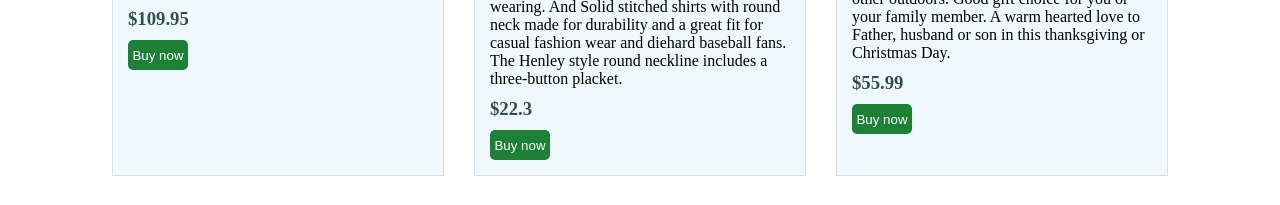
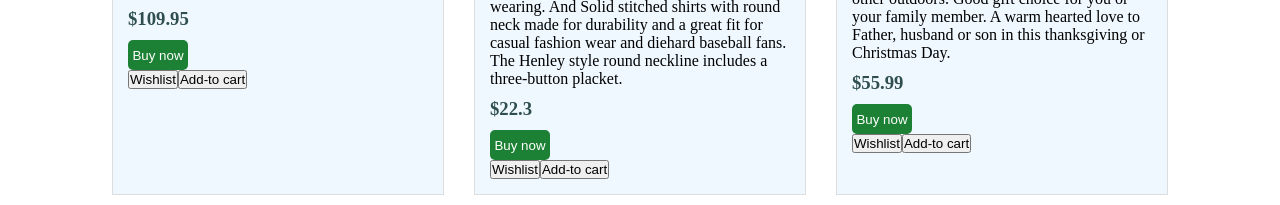
Before and after one commit to Nitika-kush/ecommerce, a React (Vite) app: page /product in a window 1280 px wide. Shown: the part 468-673 px from the top of the page. Built offline with nearby package versions, Linux system fonts and the light colour scheme; data requests are answered from the project's data file.

Commit message:
Add addToCart functinality in DataContext

```diff
--- a/src/Components/DataContext.jsx
+++ b/src/Components/DataContext.jsx
@@ -5,10 +5,30 @@ export const DataContext = createContext();
 
 export const DataProvider = ({ children }) => {
   const [data, setData] = useState([]);
-  const [user, setUser] = useState(null);  //  no user logged in
+  const [user, setUser] = useState(() => {
+    const savedUser = localStorage.getItem("user");
+    return savedUser ? JSON.parse(savedUser) : null;
+  }); // koi user pahle se login ho tb
+  const [cart, setCart] = useState(() => {
+    const savedCart = localStorage.getItem("cart");
+    return savedCart ? JSON.parse(savedCart) : [];
+  });
+  const [wishlist, setWishlist] = useState(() => {
+    const savedwishlist = localStorage.getItem("wishlist");
+    return savedwishlist ? JSON.parse(savedwishlist) : [];
+  });
+
+  useEffect(() => {
+    fetch("http://localhost:3000/products")
+    .then((response)=>(response.json()))
+    .then((data)=>setData(data))
+    .catch((error)=>console.error("product fetching error",error));
+  },[]);
+
   const navigate = useNavigate();
 
-  // Fetch the product data
+
+
   const getData = () => {
     fetch("http://localhost:3000/products")
       .then((response) => response.json())
@@ -21,7 +41,7 @@ export const DataProvider = ({ children }) => {
       });
   };
 
-  // Add new product to the list
+
   const newProductList = (newData) => {
     setData((prevData) => [...prevData, newData]);
 
@@ -34,9 +54,7 @@ export const DataProvider = ({ children }) => {
     });
   };
 
-
   const signupUser = (newUser) => {
-
     setUser((prevUser) => {
       const users = Array.isArray(prevUser) ? prevUser : [];
       return [...users, newUser];
@@ -51,15 +69,15 @@ export const DataProvider = ({ children }) => {
     });
   };
 
-
   const loginUser = async (credentials) => {
     try {
-
       const response = await fetch("http://localhost:3000/users");
       const users = await response.json();
 
       const user = users.find(
-      (user) => user.email === credentials.email && user.password === credentials.password
+        (user) =>
+          user.email === credentials.email &&
+          user.password === credentials.password
       );
 
       if (user) {
@@ -68,13 +86,23 @@ const loginUser = async (credentials) => {
         navigate("/");
         return true;
       } else {
-
         console.error("Invalid credentials");
         return false;
       }
     } catch (error) {
       console.error("Error:", error);
       return false;
+    }
+  };
+
+
+  const addToCart = (product) => {
+    if (user) {
+      const updatedCart=[...cart,product];
+      setCart(updatedCart);
+      localStorage.setItem("cart",JSON.stringify(updatedCart));
+    }else{
+      console.log("Please Sign up to add product in cart")
     }
   };
 
@@ -85,19 +113,13 @@ const loginUser = async (credentials) => {
     navigate("/");
   };
 
-  const addToCart=(product)=>{
-    if(user && user.id){
-
-    }
-  }
-
   useEffect(() => {
     getData();
   }, []);
 
   return (
     <DataContext.Provider
-      value={{ data, newProductList, user, signupUser, loginUser, logoutUser }}
+      value={{ data, newProductList, user, signupUser, loginUser, logoutUser,addToCart }}
     >
       {children}
     </DataContext.Provider>
--- a/src/Components/ImageSlider.jsx
+++ b/src/Components/ImageSlider.jsx
@@ -1,5 +1,5 @@
 import React from 'react';
-import Slider from 'react-slick'; // Import the slider component
+import Slider from 'react-slick';
 
 const ImageSlider = () => {
   const images = [
@@ -10,16 +10,16 @@ const ImageSlider = () => {
 
   ];
 
-  // Slick Slider settings
+
   const settings = {
-    dots: true, // Show navigation dots
-    infinite: true, // Infinite loop sliding
-    speed: 400, // Animation speed
-    slidesToShow: 1, // Number of slides visible at once
-    slidesToScroll: 1, // Number of slides to scroll per click
-    autoplay: true, // Enable autoplay
-    autoplaySpeed: 2000, // Time between slides in ms
-    arrows: true, // Show next/prev arrows
+    dots: true,
+    infinite: true,
+    speed: 400,
+    slidesToShow: 1,
+    slidesToScroll: 1,
+    autoplay: true,
+    autoplaySpeed: 2000,
+    arrows: true,
   };
 
   return (
--- a/src/Components/Products.jsx
+++ b/src/Components/Products.jsx
@@ -2,12 +2,19 @@ import React,{useEffect,useState,useContext} from 'react'
 import {Link,Routes,Route} from 'react-router-dom'
 import ProductDetail from './child-components/ProductDetail';
 import { DataContext } from './DataContext'
-//import { stockData } from "./data";
 
 function Products() {
-  const { getData,data } = useContext(DataContext);
+  const { user,addToCart,data } = useContext(DataContext);
   console.log("data in Products Component", data);
-// const productData=getData();
+
+ const handleAddToCart=(product)=>{
+    if(user){
+      addToCart(product);
+    }else{
+      console.log('please Sign up to add product in cart')
+    }
+  }
+
   return (
     <div className='card'>
     {data && data.map((product,index) => (
@@ -25,6 +32,10 @@ function Products() {
          {/*  <h3>Rating :${product.rating.rate}</h3> */}
           <button className='product-button'>Buy now</button>
         </Link>
+        <div>
+        <button>Wishlist</button>
+        <button onClick={handleAddToCart}>Add-to cart</button>
+        </div>
       </div>
     ))}
   </div>
--- a/src/Components/SignupForm.jsx
+++ b/src/Components/SignupForm.jsx
@@ -49,7 +49,6 @@ const SignupForm= () => {
     setErrors(newErrors);
 
     if (formIsValid) {
-      // Ensure 'user' is an array before calling .some()
       const duplicateUser = Array.isArray(user) && user.some(
         (userItem) => userItem.email === userData.email
       );
--- a/src/Components/child-components/AddProductDetail.jsx
+++ b/src/Components/child-components/AddProductDetail.jsx
@@ -20,12 +20,6 @@ const AddProductDetail = () => {
   const { data, newProductList } = useContext(DataContext);
   const [images, setImages] = useState(null);
 
-  // const titleRef=useRef();
-  // const descriptionRef=useRef();
-  // const categoryRef=useRef();
-  // const priceRef= useRef();
-  // const ratingRef= useRef();
-  // const refs= [titleRef,descriptionRef,categoryRef,priceRef,ratingRef];
 
   const handleSubmit = (e) => {
     e.preventDefault();
--- a/src/index.css
+++ b/src/index.css
@@ -127,10 +127,10 @@ a {
 }
 
 .main-container-addproduct{
-  width: 100%;
+  width: 80%;
   max-width: 500px;
   margin: 0 auto;
-  padding: 20px;
+  padding: 18px;
   border-radius: 8px;
   box-shadow: 0 4px 10px rgba(245, 241, 241, 0.4);
   background-color: #f0f8ff;
@@ -140,7 +140,7 @@ a {
 .input-field {
   display: flex;
   flex-direction: column;
-  margin-bottom: 15px;
+  margin-bottom: 10px;
 }
 
 .input-field label {
@@ -151,7 +151,7 @@ a {
 
 .input-field input,
 .input-field select {
-  padding: 12px;
+  padding: 8px;
   border: 1px solid #ccc;
   border-radius: 10px;
   font-size: 1rem;
@@ -164,6 +164,7 @@ a {
 .main-container-addproduct form button {
   width: 100%;
   padding: 12px;
+  margin-top: 8px;
   border: none;
   border-radius: 10px;
   background-color: purple;/* rgb(21, 21, 87); */
@@ -209,8 +210,8 @@ input[type="number"]::-webkit-inner-spin-button {
 }
 
 .slider-container {
-  width: 80%;
-  max-width: 800px;
+  width: 100%;
+  max-width: 700px;
   margin: 0 auto;
 }
 
```
Also changed, not shown: src/Components/child-components/Cart.jsx (added, +9 -0 lines), db.json. Lines whose indentation alone changed are shown as unchanged.
